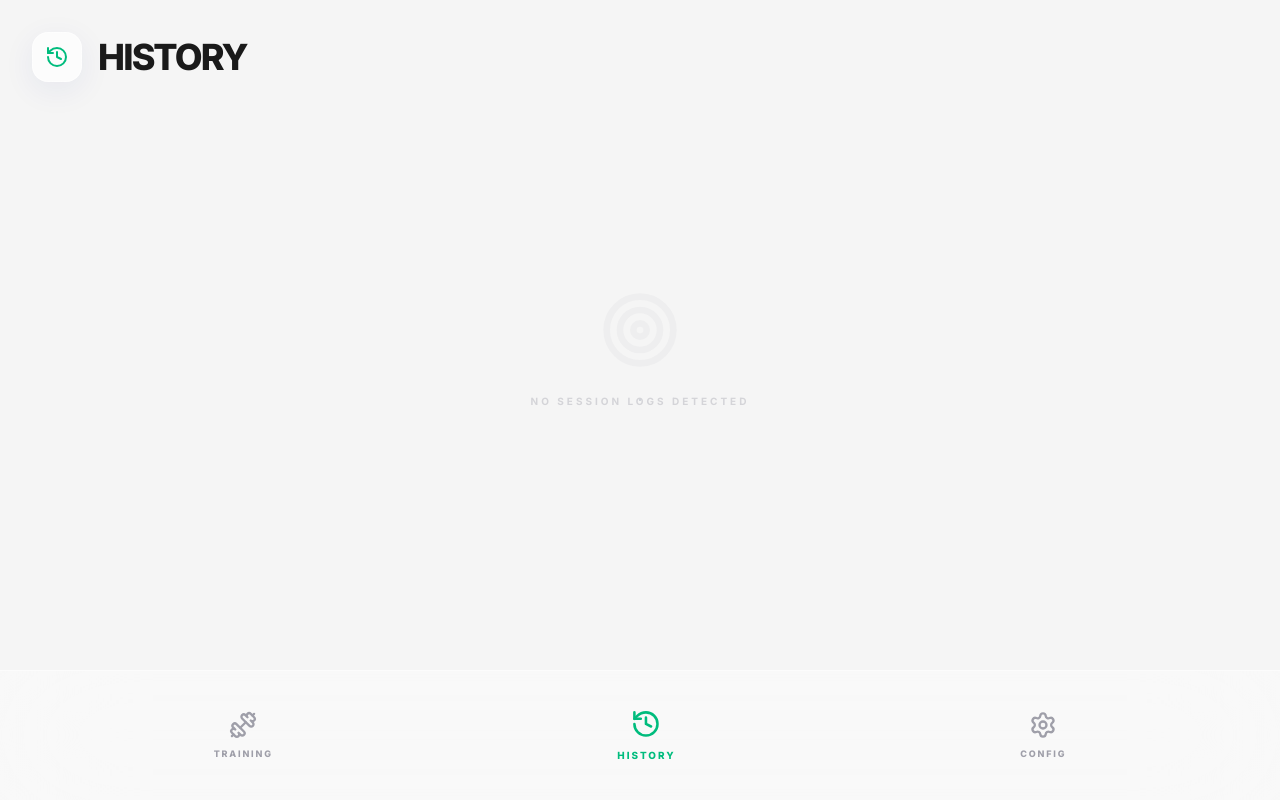
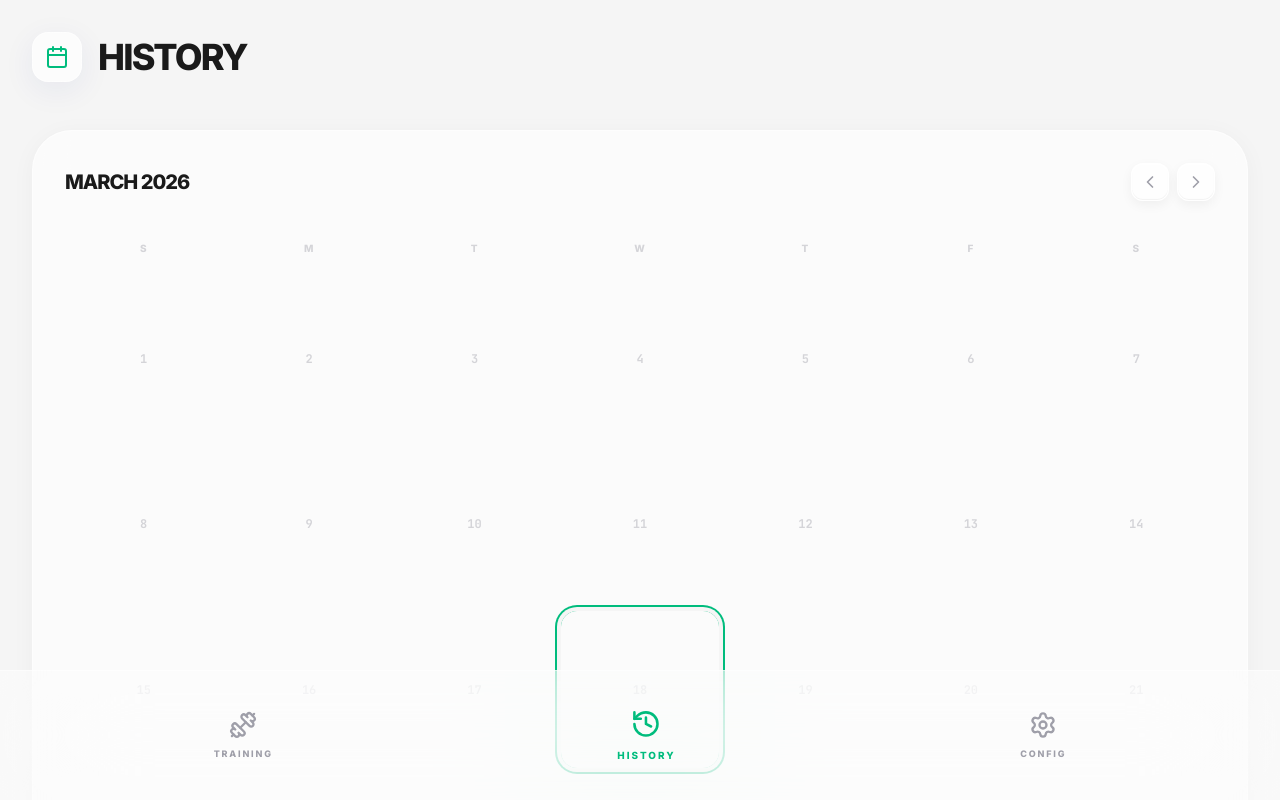
Before and after one commit to bhdesignandconstructionltd-ship-it/PPL-Log, a React (Vite) app: page / in a window 1280 px wide. Both pictures are taken after a click on the button "HISTORY". Shown: the top 800 px of the page. Built offline with nearby package versions, Linux system fonts and the light colour scheme.

Commit message:
feat: Add date selection and history view
Integrates date-fns for robust date manipulation and introduces a calendar view to select past workout dates. This enables users to view and potentially edit historical logs.

```diff
--- a/src/App.tsx
+++ b/src/App.tsx
@@ -21,9 +21,24 @@ import {
   Play,
   Pause,
   RotateCcw,
-  GripVertical
+  GripVertical,
+  Calendar as CalendarIcon,
+  ArrowLeft
 } from 'lucide-react';
 import { motion, AnimatePresence, Reorder, useDragControls } from 'motion/react';
+import {
+  format,
+  startOfMonth,
+  endOfMonth,
+  eachDayOfInterval,
+  isSameDay,
+  addMonths,
+  subMonths,
+  startOfWeek,
+  endOfWeek,
+  isToday,
+  parseISO
+} from 'date-fns';
 import { PPL_PROGRAM } from './data/program';
 import { DailyLog, WorkoutLog, SetLog, Exercise } from './types';
 
@@ -56,6 +71,8 @@ function ReorderableExercise({ ex, getExerciseLog, getPreviousWorkoutData, updat
 
 export default function App() {
   const [activeTab, setActiveTab] = useState<'workout' | 'history' | 'settings'>('workout');
+  const [currentMonth, setCurrentMonth] = useState(new Date());
+  const [selectedDate, setSelectedDate] = useState<string | null>(null);
   const [activeDayIndex, setActiveDayIndex] = useState(() => {
     const saved = localStorage.getItem(DAY_INDEX_KEY);
     return saved ? parseInt(saved, 10) : 0;
@@ -239,10 +256,38 @@ export default function App() {
     }
   };
 
-  const scrollToTop = () => {
-    window.scrollTo({ top: 0, behavior: 'smooth' });
+  const calculateTotalWeight = (workoutLog: WorkoutLog) => {
+    let total = 0;
+    Object.entries(workoutLog).forEach(([key, value]) => {
+      if (key !== 'exerciseOrder' && value.sets) {
+        value.sets.forEach((set: SetLog) => {
+          if (set.completed && set.weight && set.reps) {
+            total += parseFloat(set.weight) * parseFloat(set.reps);
+          }
+        });
+      }
+    });
+    return total;
   };
 
+  const getPreviousWorkoutWeight = (workoutId: string, beforeDate: string) => {
+    const dates = Object.keys(logs).sort((a, b) => b.localeCompare(a));
+    const previousDate = dates.find(d => d < beforeDate && logs[d][workoutId]);
+    if (previousDate) {
+      return calculateTotalWeight(logs[previousDate][workoutId]);
+    }
+    return null;
+  };
+
+  const daysInMonth = eachDayOfInterval({
+    start: startOfWeek(startOfMonth(currentMonth)),
+    end: endOfWeek(endOfMonth(currentMonth)),
+  });
+
+  const hasWorkoutOnDate = (date: Date) => {
+    const dateStr = format(date, 'yyyy-MM-dd');
+    return logs[dateStr] && Object.keys(logs[dateStr]).length > 0;
+  };
   const addSet = (exercise: Exercise) => {
     const exerciseName = exercise.name;
     setLogs(prev => {
@@ -299,6 +344,10 @@ export default function App() {
 
       return newLogs;
     });
+  };
+
+  const scrollToTop = () => {
+    window.scrollTo({ top: 0, behavior: 'smooth' });
   };
 
   const finishWorkout = () => {
@@ -458,43 +507,183 @@ export default function App() {
             exit={{ opacity: 0, x: -20 }}
             className="p-8 pb-40"
           >
-            <div className="flex items-center gap-4 mb-12">
+            <div className="flex items-center justify-between mb-12">
+              <div className="flex items-center gap-4">
                 <div className="glass-panel p-3 rounded-2xl">
-                <HistoryIcon className="w-6 h-6 text-emerald-500" />
+                  <CalendarIcon className="w-6 h-6 text-emerald-500" />
                 </div>
                 <h1 className="text-4xl font-display font-black tracking-tighter uppercase text-[#1a1a1a]">History</h1>
               </div>
+              {selectedDate && (
+                <button
+                  onClick={() => setSelectedDate(null)}
+                  className="glass-button p-3 rounded-2xl text-emerald-500"
+                >
+                  <ArrowLeft className="w-5 h-5" />
+                </button>
+              )}
+            </div>
 
-            <div className="space-y-8">
-              {Object.entries(logs).length === 0 ? (
-                <div className="text-center py-40 text-zinc-300">
-                  <Target className="w-20 h-20 mx-auto mb-6 opacity-20" />
-                  <p className="font-display font-bold uppercase tracking-[0.3em] text-[10px]">No session logs detected</p>
+            <AnimatePresence mode="wait">
+              {!selectedDate ? (
+                <motion.div
+                  key="calendar"
+                  initial={{ opacity: 0, y: 10 }}
+                  animate={{ opacity: 1, y: 0 }}
+                  exit={{ opacity: 0, y: -10 }}
+                  className="space-y-8"
+                >
+                  <div className="glass-card rounded-[2.5rem] p-8">
+                    <div className="flex items-center justify-between mb-8">
+                      <h3 className="font-display font-black text-[#1a1a1a] uppercase tracking-tighter text-xl">
+                        {format(currentMonth, 'MMMM yyyy')}
+                      </h3>
+                      <div className="flex gap-2">
+                        <button
+                          onClick={() => setCurrentMonth(subMonths(currentMonth, 1))}
+                          className="glass-button p-2 rounded-xl"
+                        >
+                          <ChevronLeft className="w-5 h-5 text-zinc-400" />
+                        </button>
+                        <button
+                          onClick={() => setCurrentMonth(addMonths(currentMonth, 1))}
+                          className="glass-button p-2 rounded-xl"
+                        >
+                          <ChevronRight className="w-5 h-5 text-zinc-400" />
+                        </button>
                       </div>
+                    </div>
+
+                    <div className="grid grid-cols-7 gap-2 mb-4">
+                      {['S', 'M', 'T', 'W', 'T', 'F', 'S'].map((day, i) => (
+                        <div key={i} className="text-center text-[10px] font-black text-zinc-300 uppercase tracking-widest py-2">
+                          {day}
+                        </div>
+                      ))}
+                    </div>
+
+                    <div className="grid grid-cols-7 gap-2">
+                      {daysInMonth.map((day, i) => {
+                        const dateStr = format(day, 'yyyy-MM-dd');
+                        const hasWorkout = hasWorkoutOnDate(day);
+                        const isCurrentMonth = day.getMonth() === currentMonth.getMonth();
+                        const isTodayDate = isToday(day);
+
+                        return (
+                          <button
+                            key={i}
+                            onClick={() => hasWorkout && setSelectedDate(dateStr)}
+                            disabled={!hasWorkout && isCurrentMonth}
+                            className={`
+                              aspect-square rounded-2xl flex flex-col items-center justify-center gap-1 transition-all relative
+                              ${!isCurrentMonth ? 'opacity-10 pointer-events-none' : ''}
+                              ${hasWorkout ? 'glass-button text-emerald-500 hover:scale-105 active:scale-95' : 'text-zinc-300'}
+                              ${isTodayDate ? 'ring-2 ring-emerald-500 ring-offset-4 ring-offset-[#f5f5f5]' : ''}
+                            `}
+                          >
+                            <span className="text-xs font-black font-mono">{format(day, 'd')}</span>
+                            {hasWorkout && (
+                              <div className="w-1 h-1 rounded-full bg-emerald-500" />
+                            )}
+                          </button>
+                        );
+                      })}
+                    </div>
+                  </div>
+                </motion.div>
               ) : (
-                Object.entries(logs).sort((a, b) => b[0].localeCompare(a[0])).map(([date, dayLogs]) => (
-                  <div key={date} className="glass-card rounded-[2.5rem] p-8">
-                    <div className="flex justify-between items-center mb-8">
-                      <h3 className="font-display font-black text-emerald-500 uppercase tracking-tighter text-xl">
-                        {new Date(date).toLocaleDateString(undefined, { weekday: 'short', month: 'short', day: 'numeric' })}
+                <motion.div
+                  key="summary"
+                  initial={{ opacity: 0, y: 10 }}
+                  animate={{ opacity: 1, y: 0 }}
+                  exit={{ opacity: 0, y: -10 }}
+                  className="space-y-8"
+                >
+                  {logs[selectedDate] ? (
+                    Object.entries(logs[selectedDate]).map(([workoutId, workoutLog]) => {
+                      const totalWeight = calculateTotalWeight(workoutLog);
+                      const prevWeight = getPreviousWorkoutWeight(workoutId, selectedDate);
+                      const diff = prevWeight !== null ? totalWeight - prevWeight : null;
+                      const workoutName = PPL_PROGRAM.find(p => p.id === workoutId)?.name || 'Unknown Workout';
+
+                      return (
+                        <div key={workoutId} className="glass-card rounded-[2.5rem] p-8">
+                          <div className="mb-8">
+                            {(() => {
+                              const match = workoutName.match(/^(.*?)\s*(\(.*\))$/);
+                              const title = match ? match[1] : workoutName;
+                              const focus = match ? match[2] : '';
+                              return (
+                                <>
+                                  <h3 className="font-display font-black text-emerald-500 uppercase tracking-tighter text-2xl leading-tight text-left">
+                                    {title}
                                   </h3>
-                      <span className="text-[10px] font-bold text-zinc-400 uppercase tracking-[0.2em]">{Object.keys(dayLogs).length} Sessions</span>
+                                  {focus && <p className="text-sm font-display font-semibold text-zinc-500 tracking-tight leading-none text-left mt-1">{focus}</p>}
+                                </>
+                              );
+                            })()}
+                            <p className="text-[10px] font-bold text-zinc-400 uppercase tracking-[0.2em] mt-4">
+                              {format(parseISO(selectedDate), 'EEEE, MMMM do')}
+                            </p>
                           </div>
-                    {Object.entries(dayLogs).map(([workoutId, workoutLog]) => (
-                      <div key={workoutId} className="mt-6 pt-6 border-t border-black/5">
-                        <p className="text-base font-display font-black text-[#1a1a1a] uppercase tracking-tight">{PPL_PROGRAM.find(p => p.id === workoutId)?.name}</p>
-                        <div className="flex flex-wrap gap-2.5 mt-4">
-                          {Object.keys(workoutLog).filter(k => k !== 'exerciseOrder').slice(0, 4).map(ex => (
-                            <span key={ex} className="text-[9px] font-bold glass-inset px-3 py-2 rounded-xl text-zinc-400 uppercase tracking-widest">{ex}</span>
-                          ))}
-                          {Object.keys(workoutLog).filter(k => k !== 'exerciseOrder').length > 4 && <span className="text-[9px] font-bold text-zinc-300 uppercase tracking-widest">+{Object.keys(workoutLog).filter(k => k !== 'exerciseOrder').length - 4} more</span>}
+
+                          <div className="space-y-6">
+                            {Object.entries(workoutLog)
+                              .filter(([key]) => key !== 'exerciseOrder')
+                              .map(([exName, exLog]) => (
+                                <div key={exName} className="space-y-3">
+                                  <h4 className="text-xs font-black text-[#1a1a1a] uppercase tracking-widest">{exName}</h4>
+                                  <div className="grid grid-cols-1 gap-2">
+                                    {exLog.sets.map((set: SetLog, idx: number) => (
+                                      <div key={idx} className="flex items-center justify-between glass-inset p-4 rounded-2xl">
+                                        <span className="text-[10px] font-bold text-zinc-400 uppercase tracking-widest">Set {idx + 1}</span>
+                                        <div className="flex gap-4">
+                                          <span className="text-xs font-black font-mono text-[#1a1a1a]">{set.weight || '0'} {settings.weightUnit}</span>
+                                          <span className="text-xs font-black font-mono text-zinc-400">×</span>
+                                          <span className="text-xs font-black font-mono text-[#1a1a1a]">{set.reps || '0'} reps</span>
                                         </div>
                                       </div>
                                     ))}
                                   </div>
-                ))
+                                </div>
+                              ))}
+                          </div>
+
+                          <div className="mt-12 pt-8 border-t border-black/5 flex flex-col items-center gap-4">
+                            <div className="text-center">
+                              <p className="text-[10px] font-bold text-zinc-400 uppercase tracking-[0.2em] mb-2">Total Volume</p>
+                              <p className="text-4xl font-display font-black text-[#1a1a1a]">{totalWeight.toLocaleString()} <span className="text-lg text-zinc-400">{settings.weightUnit}</span></p>
+                            </div>
+
+                            {diff !== null && (
+                              <div className={`flex items-center gap-2 px-4 py-2 rounded-full font-display font-black text-[10px] uppercase tracking-widest ${diff >= 0 ? 'bg-emerald-500/10 text-emerald-500' : 'bg-red-500/10 text-red-500'}`}>
+                                {diff >= 0 ? '+' : ''}{diff.toLocaleString()} {settings.weightUnit}
+                                <span className="opacity-50">vs previous</span>
+                              </div>
                             )}
                           </div>
+                        </div>
+                      );
+                    })
+                  ) : (
+                    <div className="text-center py-40 text-zinc-300">
+                      <Target className="w-20 h-20 mx-auto mb-6 opacity-20" />
+                      <p className="font-display font-bold uppercase tracking-[0.3em] text-[10px]">No data for this date</p>
+                    </div>
+                  )}
+
+                  <div className="mt-12">
+                    <button
+                      onClick={scrollToTop}
+                      className="w-full py-6 glass-button rounded-3xl text-emerald-500 font-display font-bold text-[10px] uppercase tracking-[0.3em] flex items-center justify-center gap-3 transition-all"
+                    >
+                      <ArrowUp className="w-4 h-4" />
+                      Back to Top
+                    </button>
+                  </div>
+                </motion.div>
+              )}
+            </AnimatePresence>
           </motion.div>
         )}
 
```
Also changed, not shown: package.json (+7 -6 lines), 1 other file (tests, documents, lock files or other folders). Lines whose indentation alone changed are shown as unchanged.
